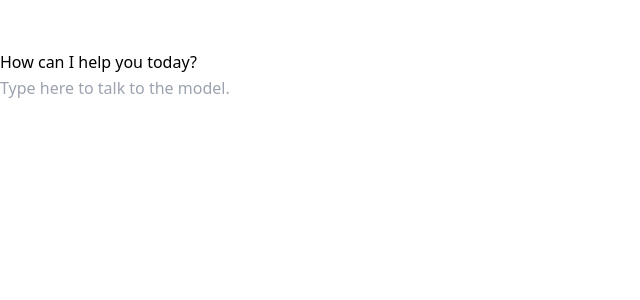
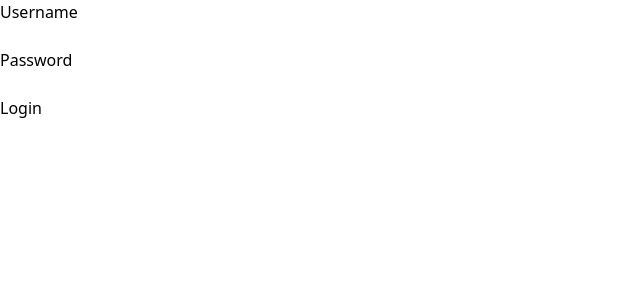
Before and after one commit to Pauatro/gpt-frontend, a React (Vite) app: page /login in a window 1280 px wide. Shown: the top 300 px of the page, without its empty margins (0-640 px from the left). Built offline with nearby package versions, Linux system fonts and the light colour scheme.

Commit message:
Edit App.tsx to include ConversationScreen using Router

```diff
--- a/src/App.tsx
+++ b/src/App.tsx
@@ -6,23 +6,20 @@ import { AppRoutes } from "./shared/router/routes";
 import { HomeScreen } from "./auth/ui/screens/HomeScreen";
 import { ConversationScreen } from "./auth/ui/screens/ConversationScreen";
 
-// function App() {
-//   return (
-//     <Routes>
-//       <Route element={<ProtectedRoute />}>
-//         <Route path={AppRoutes.Home} element={<HomeScreen />} />
-//       </Route>
-//       <Route element={<GuestRoute />}>
-//         <Route path={AppRoutes.Login} element={<LoginScreen />} />
-//       </Route>
-//     </Routes>
-//   );
-// }
 
 function App() {
   return (
-      <ConversationScreen />
+    <Routes>
+      <Route element={<ProtectedRoute />}>
+        <Route path={AppRoutes.Home} element={<HomeScreen />} />
+        <Route path={AppRoutes.Conversation} element={<ConversationScreen />} />
+      </Route>
+      <Route element={<GuestRoute />}>
+        <Route path={AppRoutes.Login} element={<LoginScreen />} />
+      </Route>
+    </Routes>
   );
 }
 
+
 export default App;
--- a/src/shared/router/routes.ts
+++ b/src/shared/router/routes.ts
@@ -1,4 +1,5 @@
 export enum AppRoutes {
   Home = "/",
   Login = "login",
+  Conversation = "conversation"
 }
```
